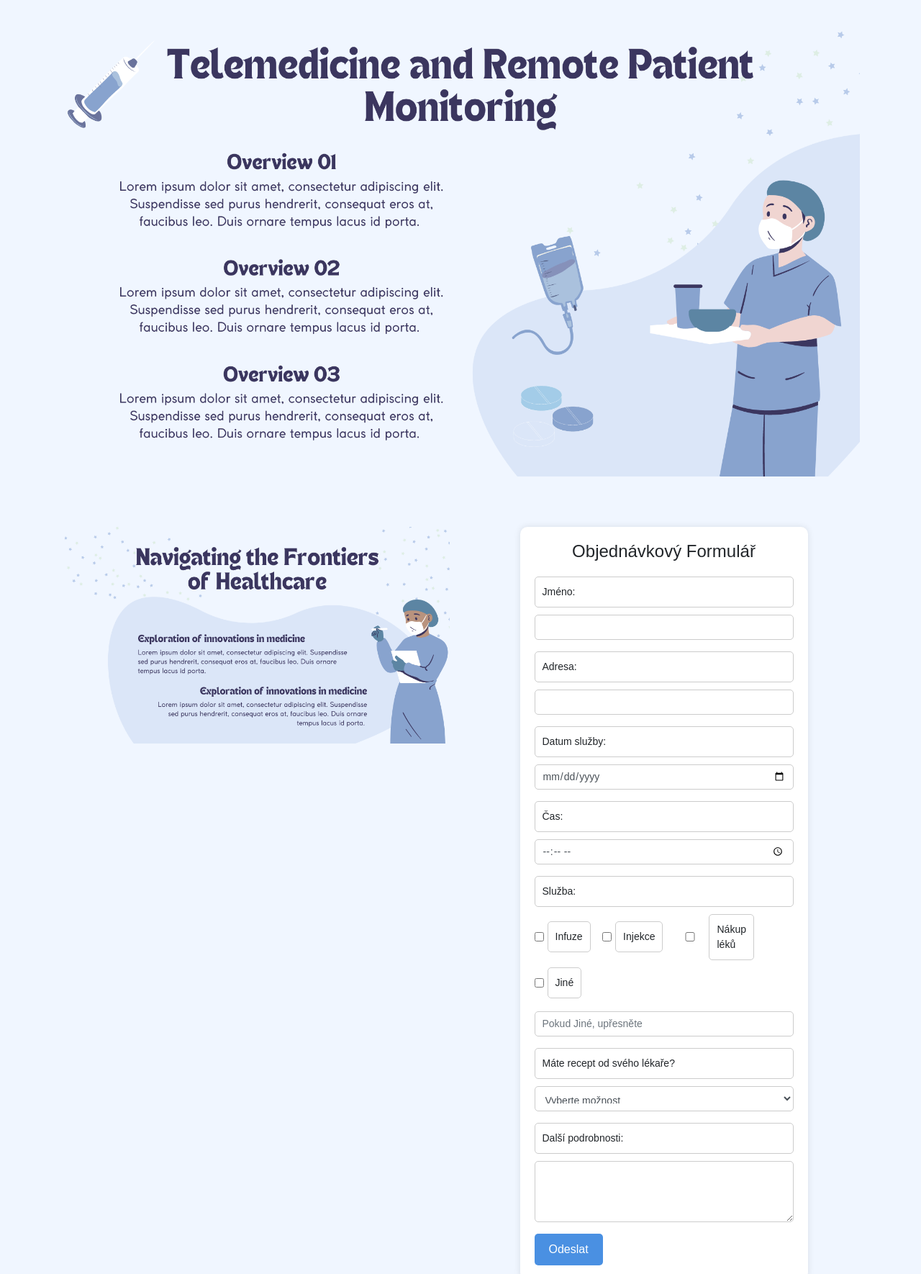
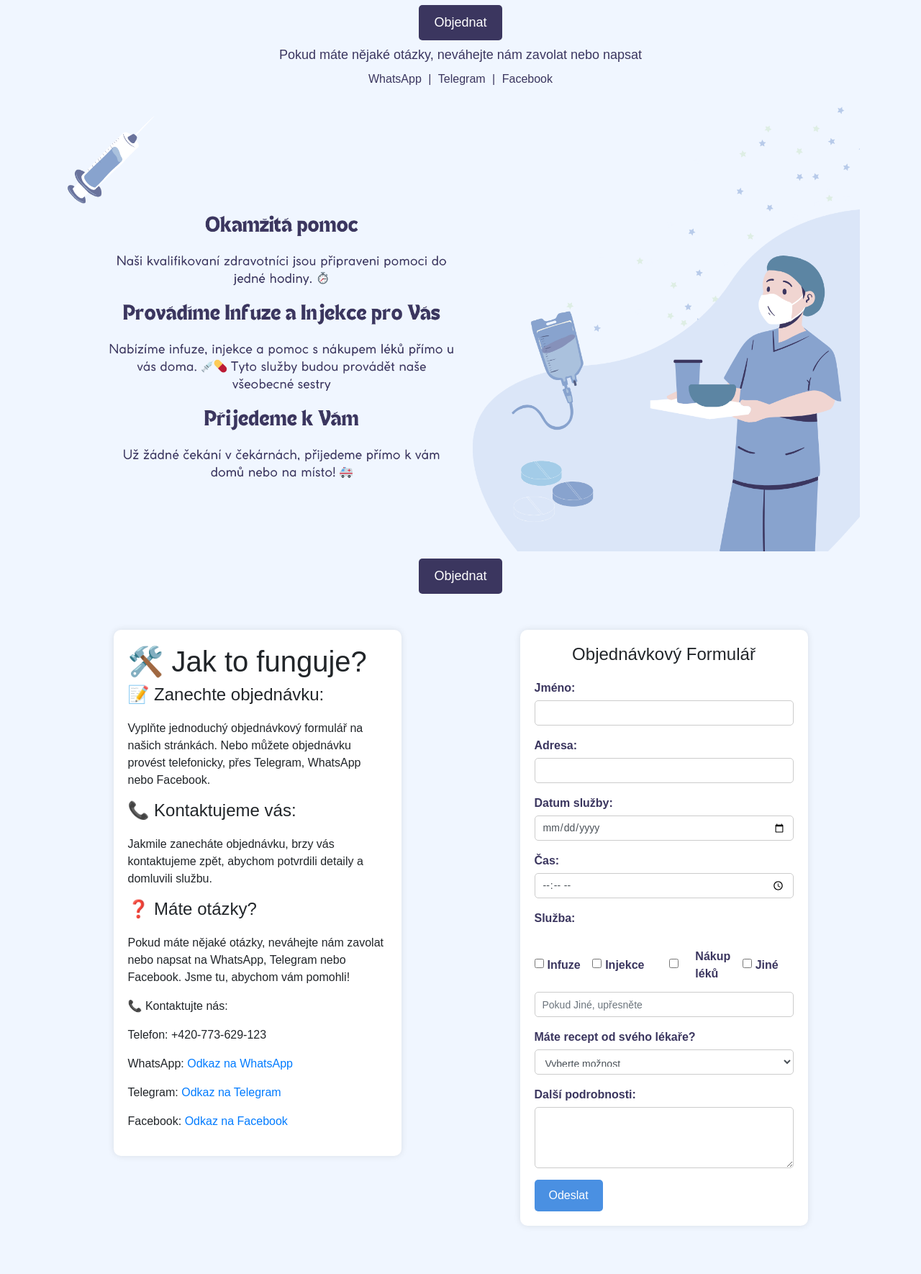
Before and after one commit to arseniy521/SestranaHodinu, a plain HTML site: page index.html in a window 1280 px wide. Shown: the part 647-2417 px from the top of the page at 72% size. Drawn offline with nearby package versions, Linux system fonts and the light colour scheme; a web font is replaced by a local one.

Commit message:
added pages changed form

```diff
--- a/index.html
+++ b/index.html
@@ -6,6 +6,7 @@
     <title>Služba Sestra Na Hodinu</title>
     <link href="https://maxcdn.bootstrapcdn.com/bootstrap/4.5.2/css/bootstrap.min.css" rel="stylesheet">
     <link href="styles.css" rel="stylesheet">
+    <link href="https://fonts.googleapis.com/css2?family=Coco+Gothic:wght@400;700&family=TAN+Heading&display=swap" rel="stylesheet">
 </head>
 <body>
 
@@ -20,19 +21,44 @@
 <!-- Main Header -->
 <header class="main-header">
     <div class="container">
-        <img src="1.png" alt="Sestra Na Hodinu" class="header-image">
+        <img src="main_cz.png" alt="Sestra Na Hodinu" class="header-image">
         <a href="#orderFormSection" class="btn btn-order">Objednat</a>
+        <div class="get-help-links">
+            <h3>Pokud máte nějaké otázky, neváhejte nám zavolat nebo napsat</h3>
+            <a href="YOUR_WHATSAPP_LINK">WhatsApp</a> |
+            <a href="YOUR_TELEGRAM_LINK">Telegram</a> |
+            <a href="YOUR_FACEBOOK_LINK">Facebook</a>
+        </div>
     </div>
 </header>
 
 <!-- Additional Image -->
 <div class="container">
-    <img src="Blue Illustrative Innovation in Medicine Presentation.png" alt="Additional Information" class="additional-image">
+    <img src="about_cz.png" alt="Additional Information" class="additional-image">
+    <div class="text-center">
+        <a href="#orderFormSection" class="btn btn-order">Objednat</a>
+    </div>
 </div>
 
 <!-- Order Form Section -->
 <div class="container form-section" id="orderFormSection">
     <div class="row">
+        <div class="col-md-6">
+            <div class="form-container">
+                <h1>🛠️ Jak to funguje?</h1>
+                <h2>📝 Zanechte objednávku:</h2>
+                <p>Vyplňte jednoduchý objednávkový formulář na našich stránkách. Nebo můžete objednávku provést telefonicky, přes Telegram, WhatsApp nebo Facebook.</p>
+                <h2>📞 Kontaktujeme vás:</h2>
+                <p>Jakmile zanecháte objednávku, brzy vás kontaktujeme zpět, abychom potvrdili detaily a domluvili službu.</p>
+                <h2>❓ Máte otázky?</h2>
+                <p>Pokud máte nějaké otázky, neváhejte nám zavolat nebo napsat na WhatsApp, Telegram nebo Facebook. Jsme tu, abychom vám pomohli!</p>
+                <p>📞 Kontaktujte nás:</p>
+                <p>Telefon: +420-773-629-123</p>
+                <p>WhatsApp: <a href="YOUR_WHATSAPP_LINK">Odkaz na WhatsApp</a></p>
+                <p>Telegram: <a href="YOUR_TELEGRAM_LINK">Odkaz na Telegram</a></p>
+                <p>Facebook: <a href="YOUR_FACEBOOK_LINK">Odkaz na Facebook</a></p>
+            </div>
+        </div>
         <div class="col-md-6 order-md-2">
             <div class="form-container">
                 <h2 class="text-center">Objednávkový Formulář</h2>
@@ -89,9 +115,6 @@
                 </form>
             </div>
         </div>
-        <div class="col-md-6 order-md-1">
-            <img src="Blue Illustrative Innovation in Medicine Presentation (1).png" alt="Innovation in Medicine" class="form-side-image">
-        </div>
     </div>
 </div>
 
--- a/styles.css
+++ b/styles.css
@@ -1,4 +1,6 @@
 /* General Body and Background Styles */
+@import url('https://fonts.googleapis.com/css2?family=Coco+Gothic:wght@400;700&family=TAN+Heading&display=swap');
+
 body {
     background-color: #F0F6FF;
     font-family: Arial, sans-serif;
@@ -25,17 +27,15 @@ body {
 
 /* Order Button Styling */
 .btn-order {
-    position: absolute;
-    top: 40%;
-    left: 50%;
-    transform: translate(-50%, -50%);
-    background-color: #4a90e2;
+    position: relative;
+    display: inline-block;
+    background-color: #3B365F;
     color: white;
     padding: 10px 20px;
     border-radius: 5px;
     text-decoration: none;
     font-size: 18px;
-    z-index: 2; /* Ensure button is above the image */
+    margin-top: -10px; /* Adjusted for better visibility */
     transition: background-color 0.3s;
 }
 
@@ -43,19 +43,37 @@ body {
     background-color: #357abd;
 }
 
+/* Get Help Links Styling */
+.get-help-links {
+    color: #3B365F;
+    font-size: 16px;
+    z-index: 2;
+    text-align: center;
+    margin-top: 10px; /* Space below the button */
+}
+
+.get-help-links h3 {
+    margin-bottom: 10px;
+    font-size: 18px;
+    color: #3B365F;
+}
+
+.get-help-links a {
+    color: #3B365F;
+    text-decoration: none;
+    margin: 0 5px;
+    transition: color 0.3s;
+}
+
+.get-help-links a:hover {
+    color: #357abd;
+}
+
 /* Additional Image Styling */
 .additional-image {
     width: 100%;
     height: auto;
     margin-bottom: 20px;
-}
-
-/* Form Side Image Styling */
-.form-side-image {
-    width: 100%;
-    height: auto;
-    display: block;
-    margin: auto; /* Center the image */
 }
 
 /* Language Switcher Styling */
@@ -112,6 +130,26 @@ body {
     margin-bottom: 20px; /* Space below the description */
 }
 
+/* How It Works Section Styling */
+.how-it-works-section {
+    background-color: #F0F6FF;
+    padding: 20px;
+    font-family: 'Coco Gothic', sans-serif;
+}
+
+.how-it-works-section h2 {
+    font-family: 'TAN Heading', serif;
+    font-size: 28px;
+    color: #3B365F;
+    margin-bottom: 20px;
+}
+
+.how-it-works-section p {
+    font-size: 23px;
+    color: #3B365F;
+    margin-bottom: 10px;
+}
+
 /* Form Section Styling */
 .form-section {
     margin-top: 30px;
@@ -139,7 +177,15 @@ body {
     margin-bottom: 20px;
 }
 
-.form-group label, .form-group input, .form-group select, .form-group textarea {
+.form-group label {
+    font-size: 16px;
+    font-weight: bold;
+    color: #3B365F;
+    margin-bottom: 5px;
+    display: block;
+}
+
+.form-group input, .form-group select, .form-group textarea {
     font-size: 14px;
     padding: 10px;
     border-radius: 5px;
```
Also changed, not shown: index_en.html (+30 -18 lines), Blue Illustrative Innovation in Medicine Presentation.png (deleted), about_cz.png (added), about_en.png (added), how_it_works_cz.png (added), how_it_works_en.png (added), main_cz.png (added), main_en.png (added).
